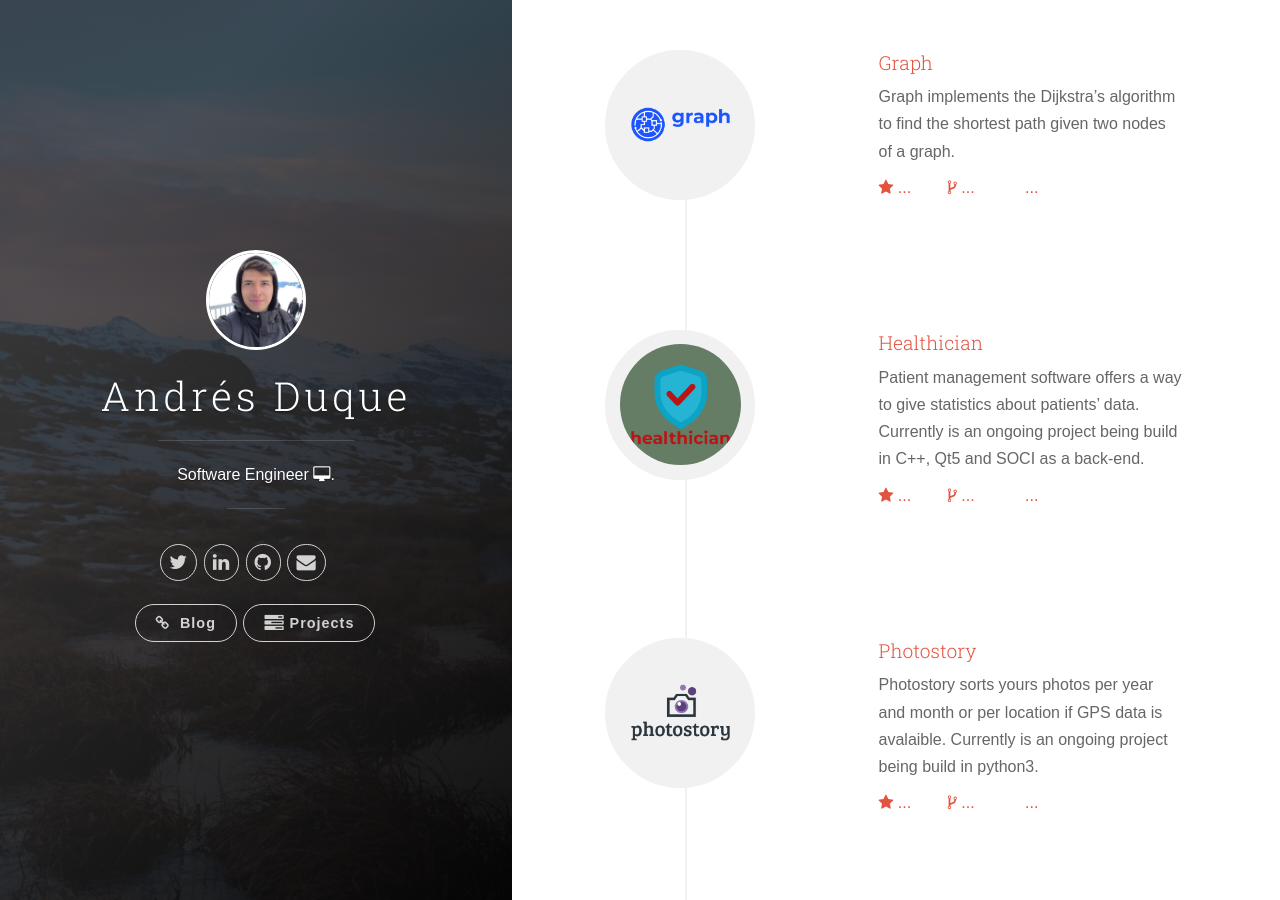
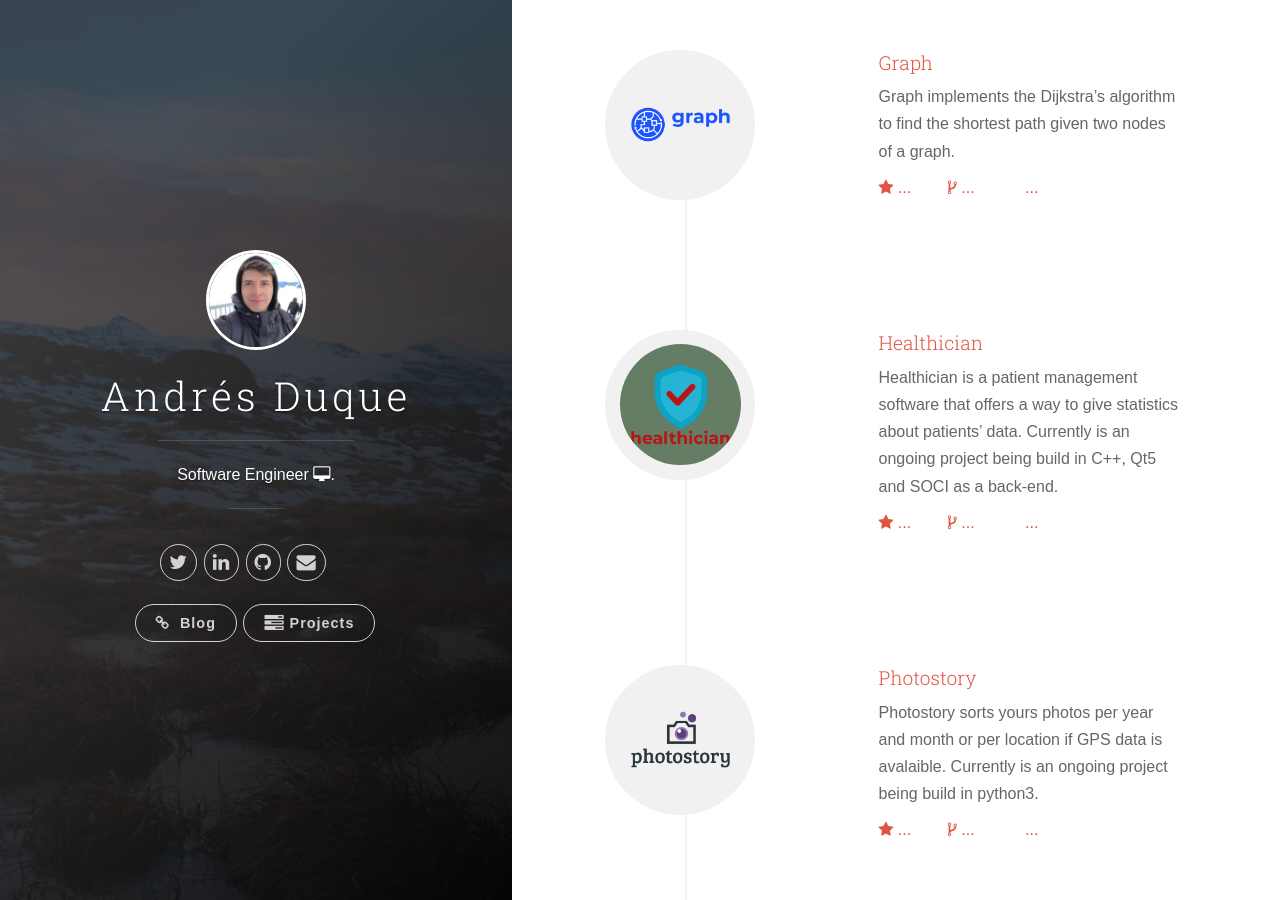
Before and after one commit to AndresDuque/andresduque.github.io, a Jekyll site: the page built from index.html, in a window 1280 px wide and 900 px high. Built offline with Jekyll 4.4.1, drawn with Linux system fonts in a browser that asks for light colours; comment, search, counter and statistics services are not loaded.

Commit message:
fixin typos

```diff
--- a/_data/projects.yml
+++ b/_data/projects.yml
@@ -12,7 +12,7 @@
   gh_user: AndresDuque
   repo: healthician
   img: static/assets/img/healthician.png
-  desc: Patient management software offers a way to give statistics about patients’ data. Currently is an ongoing project being build in C++, Qt5 and SOCI as a back-end.
+  desc: Healthician is a patient management software that offers a way to give statistics about patients’ data. Currently is an ongoing project being build in C++, Qt5 and SOCI as a back-end.
 
 - name: Photostory
   gh_user: AndresDuque
```
